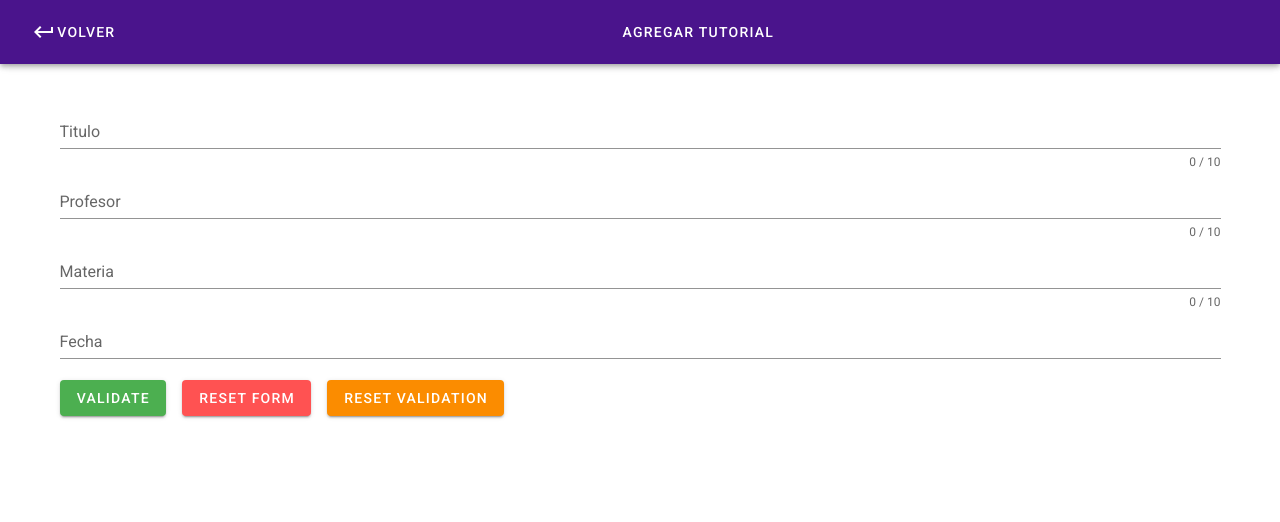
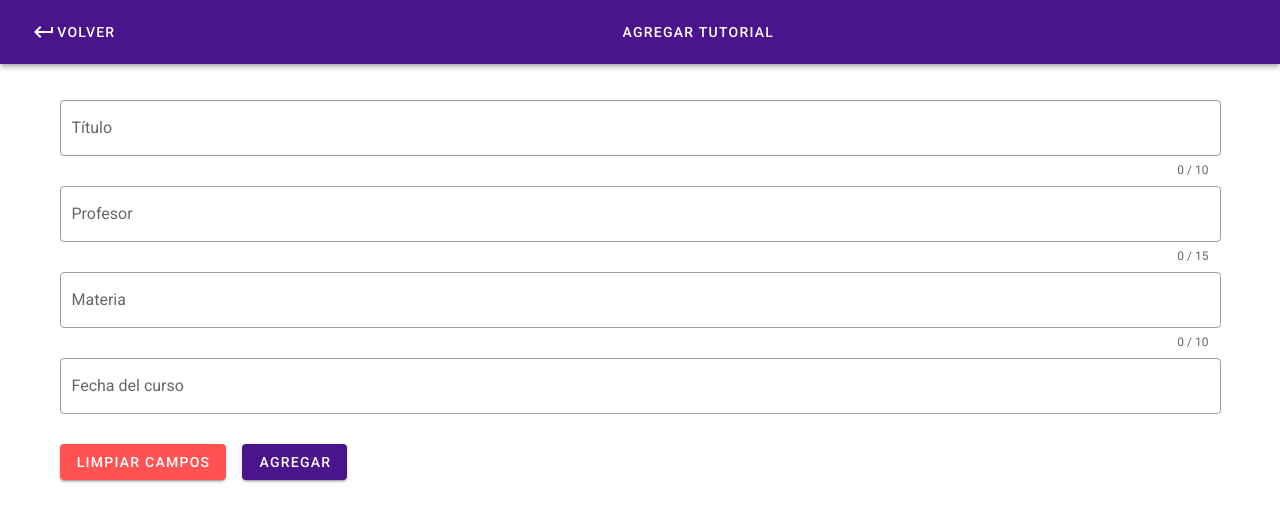
Before and after one commit to ggonzalez18/desafio-rayen-salud, a Vue app: page /agregar in a window 1280 px wide. Shown: the top 522 px of the page. Built offline with nearby package versions, Linux system fonts and the light colour scheme.

Commit message:
se modifica diseño de formulario y se crea endpoint para agregar

```diff
--- a/src/store/index.js
+++ b/src/store/index.js
@@ -24,6 +24,9 @@ export default new Vuex.Store({
         SET_ITEM(state, selectedItem) {
             state.ItemSelected = selectedItem
         },
+        // SET_NEW_TUTORIAL(state, tutorial) {
+        //     state.newTutorial = tutorial
+        // },
     },
     actions: {
         getTutorials({ commit }) {
@@ -40,6 +43,15 @@ export default new Vuex.Store({
                 dispatch('getTutorials')
             })
         },
+        AddTutorial({ dispatch }, newTutorial) {
+            Axios.post('https://rayentutorialtestapp.azurewebsites.net/createtutorial', newTutorial).then((response) => {
+                console.log(response)
+                dispatch('getTutorials', newTutorial)
+            }).catch((error) => {
+                console.log(error)
+            })
+        },
+
     },
     modules: {}
 })
--- a/src/views/Agregar.vue
+++ b/src/views/Agregar.vue
@@ -2,56 +2,52 @@
   <div class="tutorial">
     <nav-agregar></nav-agregar>
     <v-container>
+      <v-row>
+        <v-col>
       <v-form ref="form" v-model="valid" lazy-validation>
     <v-text-field
       v-model="titulo"
       :counter="10"
       :rules="tituloRules"
-      label="Titulo"
+      label="Título"
       required
+      outlined
     ></v-text-field>
+
         <v-text-field
       v-model="profesor"
-      :counter="10"
+      :counter="15"
       label="Profesor"
       required
+      outlined
     ></v-text-field>
+
         <v-text-field
       v-model="materia"
+      :rules="materiaRules"
       :counter="10"
       label="Materia"
       required
-    ></v-text-field>
-       <v-text-field
-      v-model="fecha"
-      label="Fecha"
-      required
+      outlined
     ></v-text-field>
 
-    <v-btn
-      :disabled="!valid"
-      color="success"
-      class="mr-4"
-      @click="validate"
-    >
-      Validate
-    </v-btn>
+      <v-dialog ref="dialog" v-model="modal" :return-value.sync="date" persistent width="290px">
+        <template v-slot:activator="{ on, attrs }">
+          <v-text-field v-model="picker" label="Fecha del curso" readonly v-bind="attrs" v-on="on" outlined>
+          </v-text-field>
+        </template>
+        <v-date-picker v-model="picker" scrollable color="purple darken-4">
+          <v-spacer></v-spacer>
+          <v-btn text color="purple darken-4" @click="modal = false">Cancel</v-btn>
+          <v-btn text color="purple darken-4" @click="$refs.dialog.save(date)">OK</v-btn>
+        </v-date-picker>
+      </v-dialog>
 
-    <v-btn
-      color="error"
-      class="mr-4"
-      @click="reset"
-    >
-      Reset Form
-    </v-btn>
-
-    <v-btn
-      color="warning"
-      @click="resetValidation"
-    >
-      Reset Validation
-    </v-btn>
+    <v-btn color="error" class="mr-4" @click="reset">Limpiar campos</v-btn>
+    <v-btn color="purple darken-4" dark @click="agregar">AGREGAR</v-btn>
      </v-form>
+        </v-col>
+      </v-row>
      </v-container>
   </div>
 </template>
@@ -59,6 +55,7 @@
 <script>
 // @ is an alias to /src
 import NavAgregar from '@/components/NavAgregar.vue'
+import { mapActions } from 'vuex'
 
 export default {
   name: 'Agregar',
@@ -72,23 +69,42 @@ export default {
         v => !!v || 'titulo',
         v => (v && v.length <= 10) || 'titulo no puede exceder los 10 caracteres',
       ],
-      Profesor: '',
+      profesor: '',
       profesorRules: [
-        v => !!v || 'titulo',
-        v => (v && v.length <= 10) || 'titulo no puede exceder los 10 caracteres',
+        v => !!v || 'Profesor',
+        v => (v && v.length <= 15) || 'Nombre del profesor no puede exceder los 10 caracteres',
       ],
+      materia: '',
+      materiaRules: [
+        v => !!v || 'Materia',
+        v => (v && v.length <= 10) || 'Materia no puede exceder los 10 caracteres',
+      ],
+      picker: '',
+      menu: false,
+      modal: false,
     }),
 
     methods: {
+      ...mapActions(['AddTutorial']),
       validate () {
         this.$refs.form.validate()
       },
       reset () {
         this.$refs.form.reset()
       },
-      resetValidation () {
-        this.$refs.form.resetValidation()
+      agregar() {
+        this.validate()
+        let newTutorial = {
+          nombre: this.titulo,
+          profesor: this.profesor,
+          materia: this.materia,
+          fecha: this.picker
+        }
+        this.AddTutorial(newTutorial)
+        this.reset()
       },
     },
+    computed: {
+    }
 }
 </script>
```
